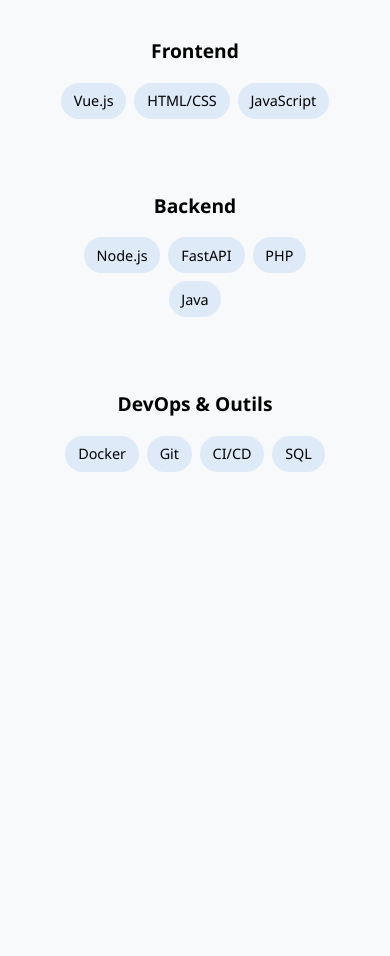
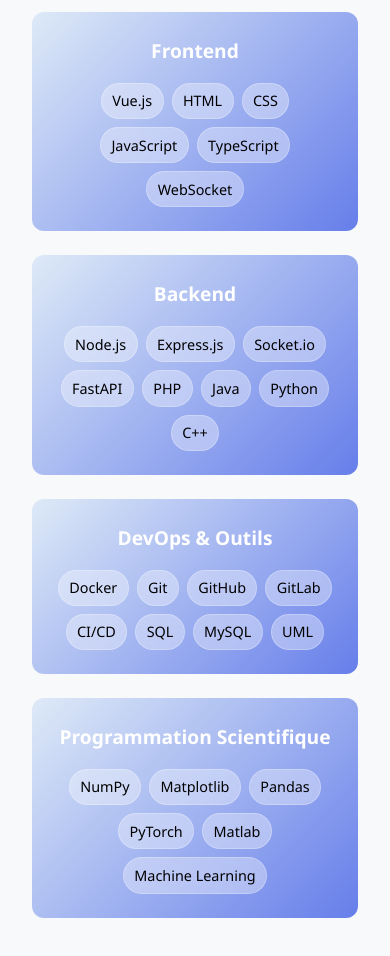
Before and after one commit to mael-sil/site-perso, a Vue app: page / in a window 390 px wide. Shown: the part 2220-3176 px from the top of the page. Before the commit the page ends 2780 px from the top, so only its background shows below. Built offline with nearby package versions, Linux system fonts and the light colour scheme; the HTML template or start-up script is replaced by a standard one.

Commit message:
Add skills data structure to AboutSection component and update skills display with dynamic rendering. Enhance styles for skill categories and improve responsiveness with grid layout adjustments.

```diff
--- a/src/components/AboutSection.vue
+++ b/src/components/AboutSection.vue
@@ -1,5 +1,62 @@
 <script setup lang="ts">
 // Composant section À propos
+
+const skillsData = {
+  "categories": [
+    {
+      "id": "frontend",
+      "title": "Frontend",
+      "skills": [
+        "Vue.js",
+        "HTML",
+        "CSS",
+        "JavaScript",
+        "TypeScript",
+        "WebSocket"
+      ]
+    },
+    {
+      "id": "backend",
+      "title": "Backend",
+      "skills": [
+        "Node.js",
+        "Express.js",
+        "Socket.io",
+        "FastAPI",
+        "PHP",
+        "Java",
+        "Python",
+        "C++"
+      ]
+    },
+    {
+      "id": "devops",
+      "title": "DevOps & Outils",
+      "skills": [
+        "Docker",
+        "Git",
+        "GitHub",
+        "GitLab",
+        "CI/CD",
+        "SQL",
+        "MySQL",
+        "UML"
+      ]
+    },
+    {
+      "id": "scientific",
+      "title": "Programmation Scientifique",
+      "skills": [
+        "NumPy",
+        "Matplotlib",
+        "Pandas",
+        "PyTorch",
+        "Matlab",
+        "Machine Learning"
+      ]
+    }
+  ]
+}
 </script>
 
 <template>
@@ -62,32 +119,20 @@
       <div class="skills-overview">
         <h3>Compétences techniques</h3>
         <div class="skills-grid">
-          <div class="skill-category">
-            <h4>Frontend</h4>
+          <div
+            v-for="category in skillsData.categories"
+            :key="category.id"
+            class="skill-category"
+          >
+            <h4>{{ category.title }}</h4>
             <div class="skill-tags">
-              <span>Vue.js</span>
-              <span>HTML/CSS</span>
-              <span>JavaScript</span>
-            </div>
-          </div>
-
-          <div class="skill-category">
-            <h4>Backend</h4>
-            <div class="skill-tags">
-              <span>Node.js</span>
-              <span>FastAPI</span>
-              <span>PHP</span>
-              <span>Java</span>
-            </div>
-          </div>
-
-          <div class="skill-category">
-            <h4>DevOps & Outils</h4>
-            <div class="skill-tags">
-              <span>Docker</span>
-              <span>Git</span>
-              <span>CI/CD</span>
-              <span>SQL</span>
+              <span
+                v-for="skill in category.skills"
+                :key="skill"
+                class="tag-primary"
+              >
+                {{ skill }}
+              </span>
             </div>
           </div>
         </div>
@@ -219,20 +264,25 @@
 
 .skills-grid {
   display: grid;
-  grid-template-columns: repeat(auto-fit, minmax(250px, 1fr));
+  grid-template-columns: repeat(4, 1fr);
   gap: 1.5rem;
 }
 
 .skill-category {
-  background: var(--surface-color);
+  background: linear-gradient(135deg, var(--primary-color) 0%, #667eea 100%);
   padding: 1.5rem;
   border-radius: 12px;
-  border: 1px solid var(--border-color);
+  border: none;
   text-align: center;
+  color: white;
+  display: flex;
+  flex-direction: column;
+  justify-content: space-between;
+  align-items: center;
 }
 
 .skill-category h4 {
-  color: var(--text-primary);
+  color: white;
   margin-bottom: 1rem;
   font-size: 1.2rem;
 }
@@ -244,13 +294,10 @@
   justify-content: center;
 }
 
-.skill-tags span {
-  background: var(--primary-color);
-  color: var(--text-primary);
-  padding: 0.4rem 0.8rem;
-  border-radius: 20px;
-  font-size: 0.9rem;
-  font-weight: 500;
+@media (max-width: 1030px) and (min-width: 768px) {
+  .skills-grid {
+    grid-template-columns: repeat(2, 1fr);
+  }
 }
 
 /* Responsive Design */
```
